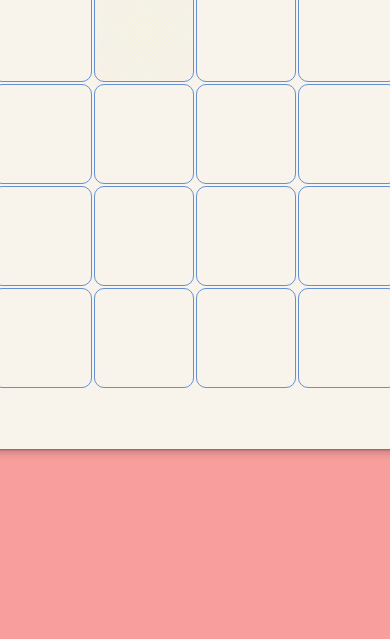
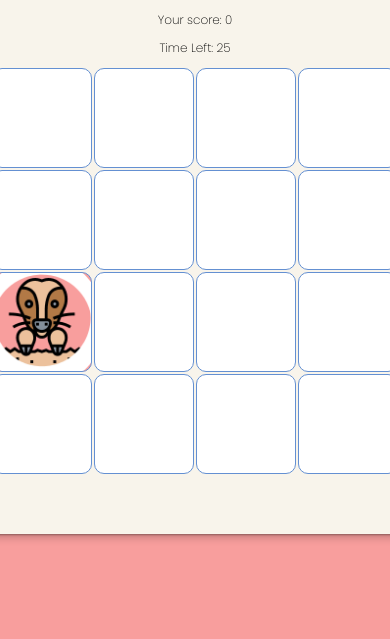
Before and after one commit to Archianne/whac-a-mole, a plain HTML site: page index.html in a window 390 px wide. Shown: the part 221-860 px from the top of the page. Drawn offline with Linux system fonts and the light colour scheme.

Commit message:
responsiveness

```diff
--- a/index.html
+++ b/index.html
@@ -4,7 +4,7 @@
     <meta charset="UTF-8" />
     <meta http-equiv="X-UA-Compatible" content="IE=edge" />
     <meta name="viewport" content="width=device-width, initial-scale=1.0" />
-    <link rel="shortcut icon" href="img/mole.png" type="image/png">
+    <link rel="shortcut icon" href="img/mole.png" type="image/png" />
     <link rel="stylesheet" href="style.css" />
     <link
       rel="stylesheet"
@@ -16,6 +16,7 @@
   </head>
 
   <body>
+    <div class="container">
       <div class="box">
         <h1>Whac-A-Mole</h1>
         <h2>Your score: <span id="score">0</span></h2>
@@ -40,6 +41,7 @@
           <div class="square" id="16"></div>
         </div>
       </div>
+    </div>
     <script src="main.js"></script>
   </body>
 </html>
--- a/main.js
+++ b/main.js
@@ -31,7 +31,7 @@ squares.forEach((square) => {
 });
 
 function moveMole() {
-  timerId = setInterval(randomSquare, 500);
+  timerId = setInterval(randomSquare, 1000);
 }
 
 moveMole();
--- a/query.css
+++ b/query.css
@@ -4,7 +4,7 @@ body {
 
 .box {
   width: 100vw;
-  height: 100vh;
+  height: auto;
   border-radius: 0;
 }
 
@@ -12,6 +12,7 @@ body {
   width: 100%;
   height: auto;
   margin-top: 50px;
+  margin-bottom: 50px;
 }
 
 .square {
--- a/style.css
+++ b/style.css
@@ -18,10 +18,14 @@ body {
   background-color: #f89e9d;
   font-family: "Poppins", sans-serif;
   font-size: 20px;
-  margin: 5% auto;
+}
+
+.container {
   display: flex;
+  flex-direction: column;
   justify-content: center;
-  align-content: baseline;
+  align-items: center;
+  height: 100vh;
 }
 
 .box {
@@ -49,11 +53,13 @@ body {
   border: solid var(--accent2) 1px;
   border-radius: 10px;
   margin: 1px;
+  background-color: white;
 }
 
 .mole {
-  background-image: url("img/mole.gif");
+  background-image: url("img/mole.png");
   background-size: cover;
+  background-color: var(--accent1);
 }
 
 #grid {
```
Lines whose indentation alone changed are shown as unchanged.
